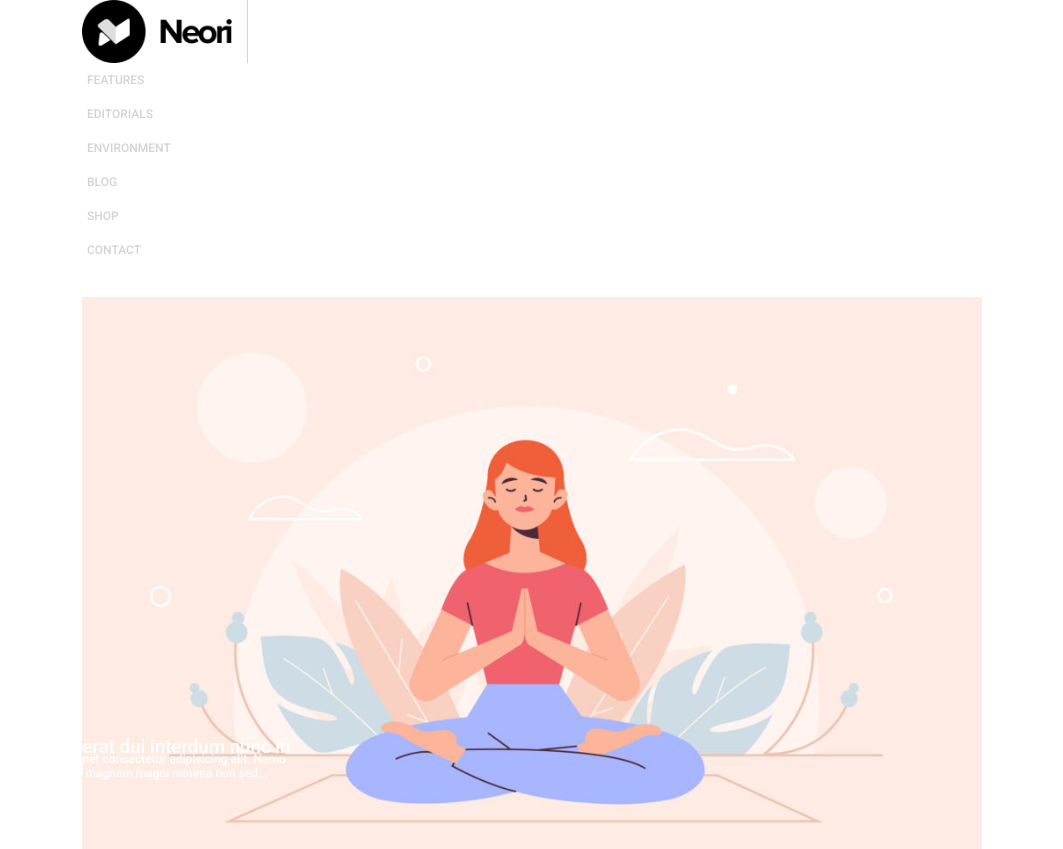
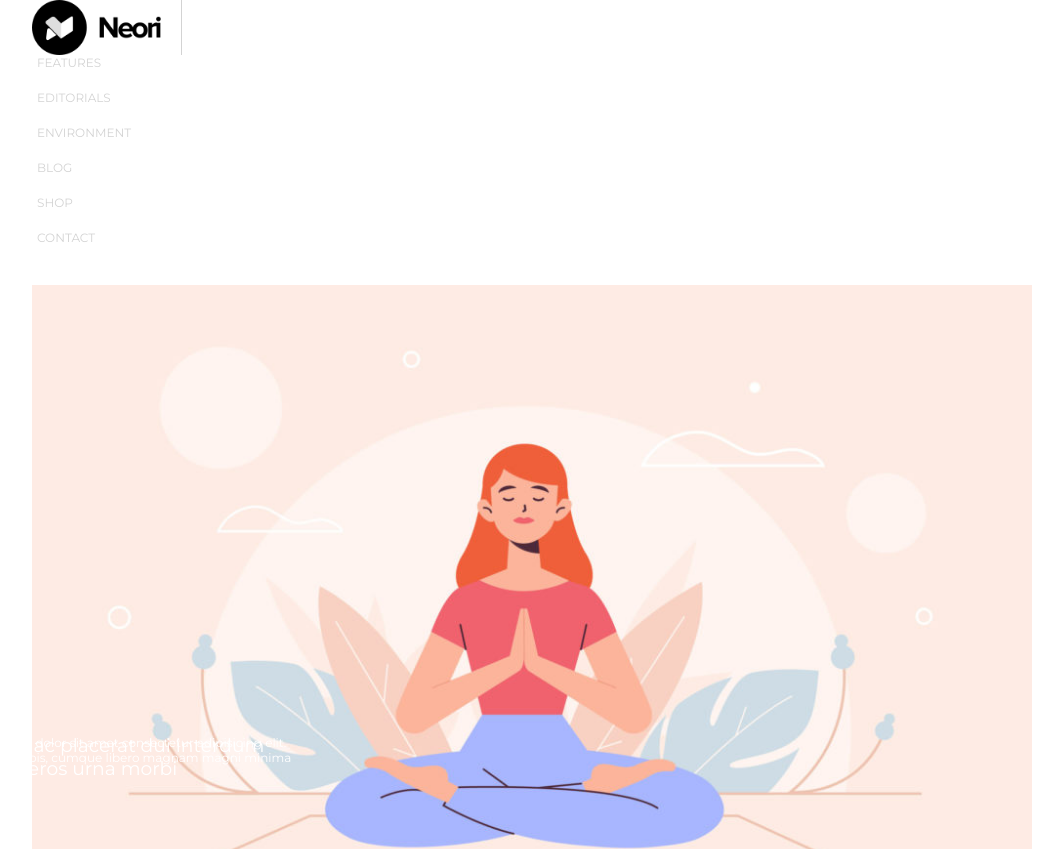
Before and after one commit to patriciabrsk/htmlcss-wp, a plain HTML site: page index.html in a window 1280 px wide. Shown: the top 849 px of the page, without its empty margins (108-1171 px from the left). Drawn offline with Linux system fonts and the light colour scheme.

Commit message:
correzioni

```diff
--- a/style/style.css
+++ b/style/style.css
@@ -1,5 +1,4 @@
-@import url('https://fonts.googleapis.com/css2?family=Roboto:wght@100;500&display=swap');
-
+@import url('https://fonts.googleapis.com/css2?family=Montserrat:wght@100;200;300;400;500;600;700&display=swap');
 /* RESET */
 *{
     box-sizing: border-box;
@@ -14,7 +13,7 @@
 }
 
 body{
-    font-family: 'Roboto', sans-serif;
+    font-family: 'Montserrat', sans-serif;
 }
 
 header{
@@ -31,44 +30,26 @@ footer{
 .container{
     width: 80%;
     margin: 0 auto;
-    min-width: 900px;
+    min-width: 1000px;
     max-width: 600px;
     margin-bottom: 20px;
 }
 
-.logo{
+img.logo{
     width: 150px;
     float: left;
     cursor: pointer;
+    padding-right: 20px;
+    border-right: 1px solid lightgrey;
 }
-
-.vl{
-    float: left;
-    margin-left: 15px;
-    border-left: 1px solid lightgrey;
-    height: 63.48px;
-}
-
-/* .vl:after{
-    float: left;
-    left: 308px;
-    position: absolute;
-    top: 0;
-    border-left: 1px solid lightgrey;
-    height: 63.48px;
-} */
 
 .nav-links{
    list-style: none;
 }
 
 .nav-links li{
-    display: inline-block;
-
-}
-
-.nav-links ul{
-
+    display: inline;
+    text-align: center;
 }
 
 .nav-links{
@@ -96,7 +77,7 @@ footer{
     /* float: inline-start; */
     /* width: 10%;
     margin: 30px 1rem 20px; */
-} */
+/* }  */
 
 /* .header{
     width: 80%;
@@ -106,20 +87,22 @@ footer{
 } */
 
 div#jumbotron .container{
-    border-radius: 7px;
+    border-radius: 9px;
     position: relative;
-    overflow: hidden;
+    /* background-image: url(../img/banner.jp); */
+    /* overflow: hidden; */
     /* width: 850px; */
     /* height: 410px; */
 }
 
-img.jumbotron{
+div#jumbotron img{
     /* opacity: grey; */
     /* display: cover; */
-    /* width: 850px; */
-
-    max-width: 100%;
-    max-height: 100%;
+    width: 100%;
+    object-fit: cover;
+    /* max-width: 100%;
+    max-height: 100%; */
+    /* overflow: hidden; */
 }
 
 .text-jumbo{
@@ -135,15 +118,17 @@ span.lorem-text{
     font-size: 12px;
 }
 
+
+
 header.internal-header{
     /* background-color: #abcfe6; */
     margin-bottom: 15px;
     height: 70px;
 }
 
-section#content{
+/* section#content{
     background-color: #0086ff;
-}
+} */
 
 section#content > header{
     height: 50px;
```
Also changed, not shown: index.html (+1 -1 lines).
